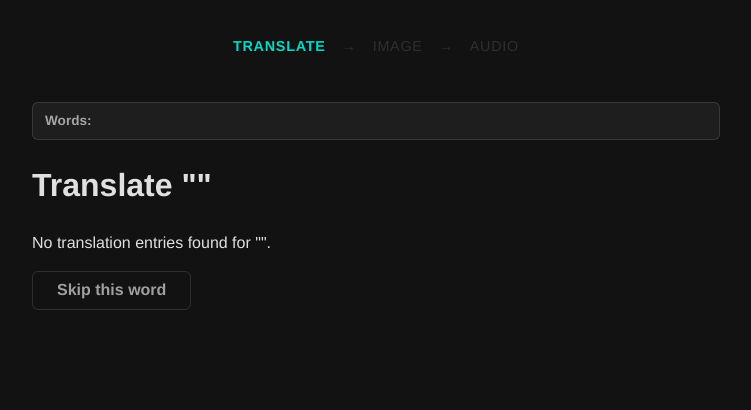
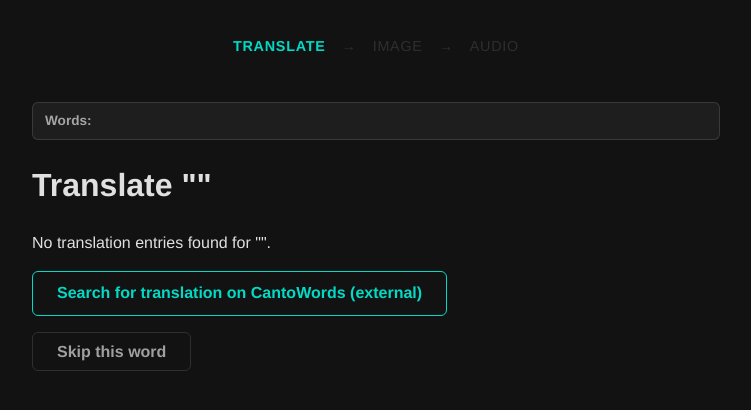
Before and after one commit to willthong/freely_fluent, a FastAPI app: template templates/translate_step.html in a window 1280 px wide. Shown: the top 410 px of the page, without its empty margins (264-1015 px from the left). Run offline with FastAPI, Linux system fonts and the light colour scheme; the template is opened without the code that fills it, so the values that code supplies are empty; parts of the project's set-up code (start-up, migrations or seed data) failed here and were passed over; some libraries are stand-ins or nearby versions.

Commit message:
Add external link to CantoWords on translate step
Adds a 'Search for translation on CantoWords (external)' link next to the
'Load more translations' button (and also in the no-results section).
Link opens in a new tab with target=_blank and rel=noopener noreferrer.

URL format: https://cantowords.com/zidin/wan/?fp=1&q={english_word}

TDD cycle:
- RED: Added test_translate_page_has_cantowords_external_link (fails)
- GREEN: Added link to translate_step.html template
- REFACTOR: All 385 tests pass

```diff
--- a/templates/translate_step.html
+++ b/templates/translate_step.html
@@ -45,6 +45,14 @@
     </button>
   </p>
   {% endif %}
+  <p class="cantowords-link">
+    <a href="https://cantowords.com/zidin/wan/?fp=1&q={{ english_word|urlencode }}"
+       target="_blank"
+       rel="noopener noreferrer"
+       class="btn-outline">
+      Search for translation on CantoWords (external)
+    </a>
+  </p>
   <div id="pos-dropdown-area">
     <p class="pos-placeholder">Select a translation above to set part-of-speech.</p>
   </div>
@@ -56,6 +64,14 @@
         hx-swap="innerHTML">Skip this word</button></p>
 {% else %}
 <p>No translation entries found for "{{ english_word }}".</p>
+<p class="cantowords-link">
+  <a href="https://cantowords.com/zidin/wan/?fp=1&q={{ english_word|urlencode }}"
+     target="_blank"
+     rel="noopener noreferrer"
+     class="btn-outline">
+    Search for translation on CantoWords (external)
+  </a>
+</p>
 <p><button type="button" class="btn-skip"
         hx-get="/sessions/{{ session_id }}/skip"
         hx-target="body"
```
Also changed, not shown: tests/test_translate_step.py (+28 -0 lines).
